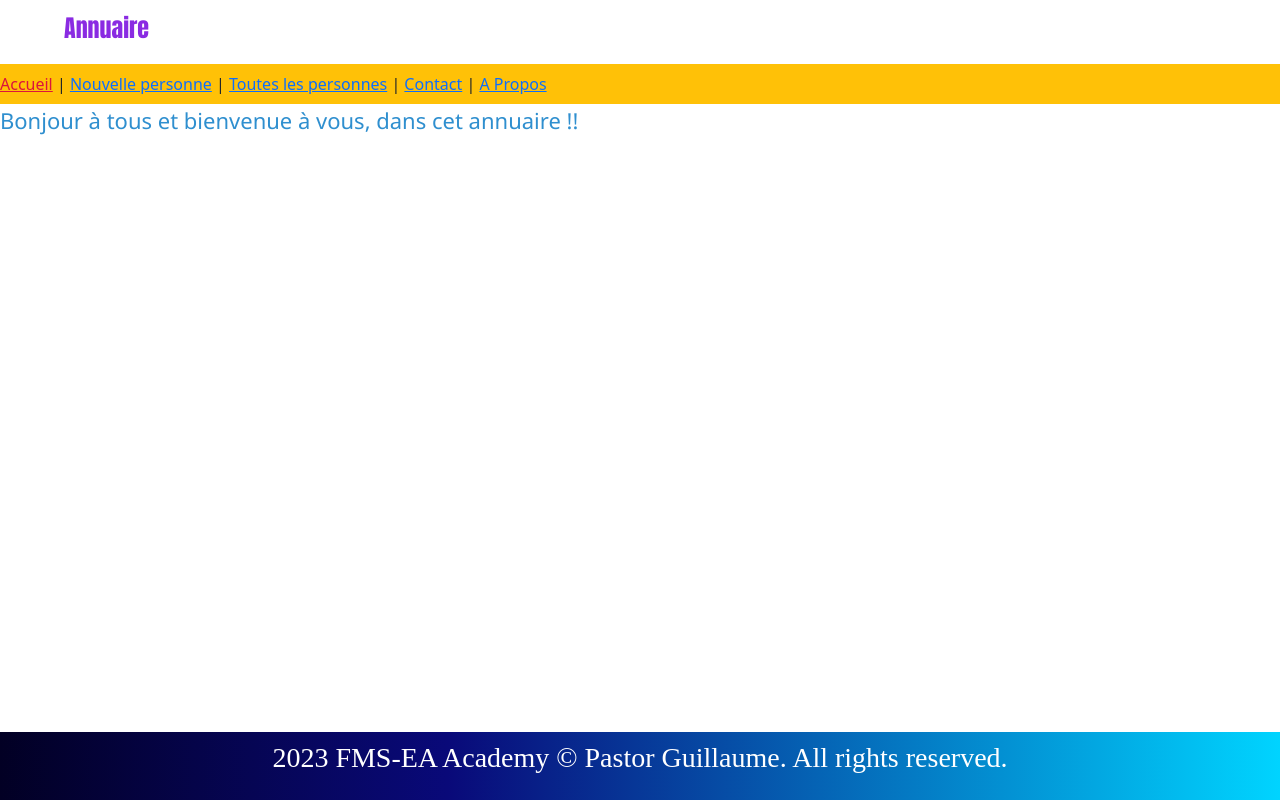
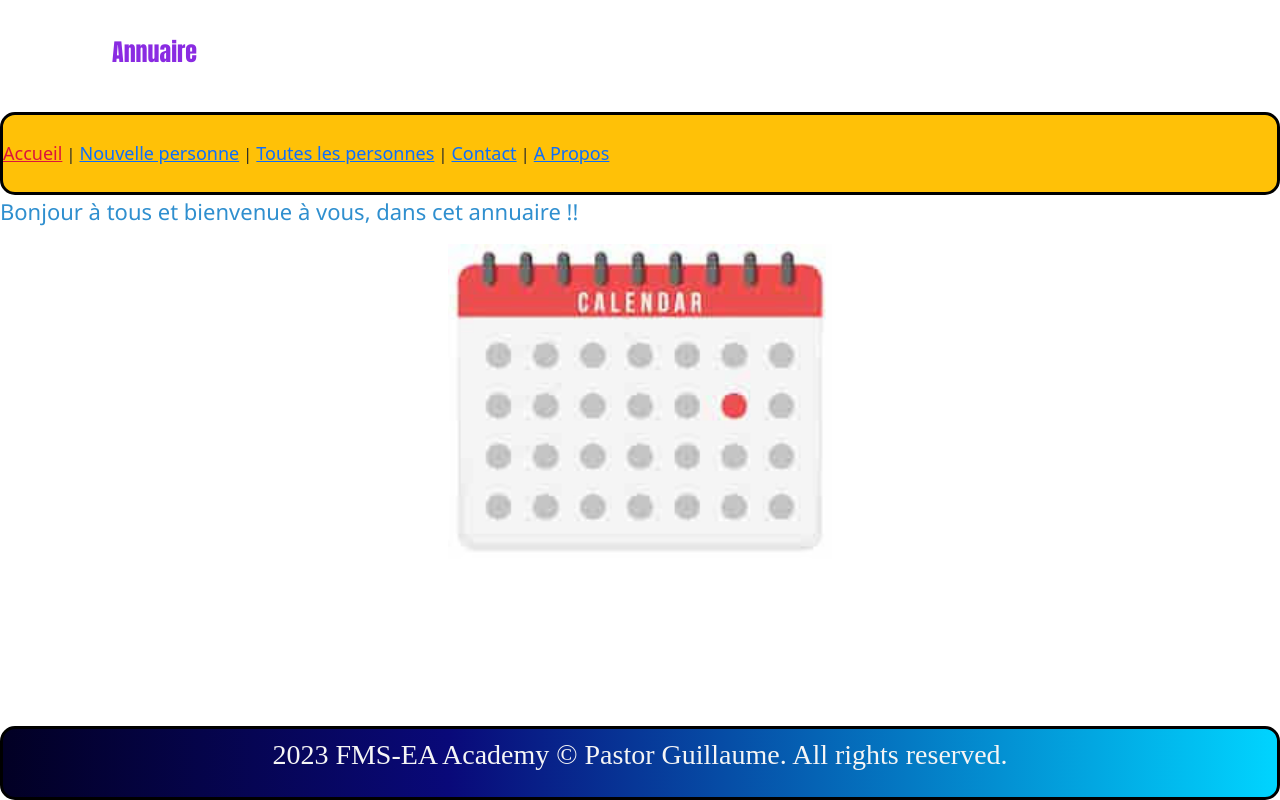
Before and after one commit to GuiomP31/annuaire, an Angular app: page / in a window 1280 px wide. Built offline with nearby package versions, Linux system fonts and the light colour scheme.

Commit message:
css et html nav bar, ajout img

```diff
--- a/src/app/app.component.css
+++ b/src/app/app.component.css
@@ -3,7 +3,7 @@ div {
 }
 
 #logo {
-    width: 4em;
+    width: 7em;
     display: inline-block;
     vertical-align: middle;
     -webkit-animation:spin 4s linear infinite;
@@ -18,7 +18,7 @@ h1 {
     vertical-align: middle;
     display: inline-block;
     font-size: x-large;
-    font-family: Impact, Haettenschweiler, 'Arial Narrow Bold', sans-serif;
+    font-family: Impact, Haettenschweiler, 'Arial Narrow Bold', serif;
     color: blueviolet;
 }
 
@@ -27,7 +27,9 @@ h1 {
     justify-content: center;
     padding: 5px;
     background: linear-gradient(90deg, rgba(2,0,36,1) 0%, rgba(9,9,121,1) 35%, rgba(0,212,255,1) 100%);
-    color: #fff;
+    color: whitesmoke;
     font-family: serif;
     font-size: 28px;
+    border-radius: 15px;
+    border: solid black;
 }
--- a/src/app/home/home.component.css
+++ b/src/app/home/home.component.css
@@ -1,5 +1,12 @@
 p {
     color: rgb(47, 143, 207);
     font-size: 22px;
-    font-family:'Segoe UI', Tahoma, Geneva, Verdana, serif;
+    font-family: 'Segoe UI', Tahoma, Geneva, Verdana, serif;
 }
+
+
+#img {
+    display: block;
+    width: 30%;
+    margin: auto;
+}
--- a/src/app/home/home.component.html
+++ b/src/app/home/home.component.html
@@ -1,2 +1,5 @@
 
 <p>Bonjour à tous et bienvenue à vous, dans cet annuaire !!</p>
+
+
+<img src="/assets/img/images.jpg" id="img">
--- a/src/app/menu/menu.component.css
+++ b/src/app/menu/menu.component.css
@@ -1,3 +1,13 @@
 .actif {
     color:crimson;
 }
+
+nav {
+height : 83px;
+border: solid black;
+border-radius: 15px;
+}
+
+a {
+    font-size: 18px;
+}
```
Also changed, not shown: src/assets/img/images.jpg (added).
